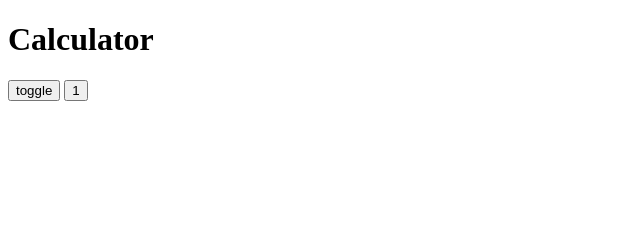
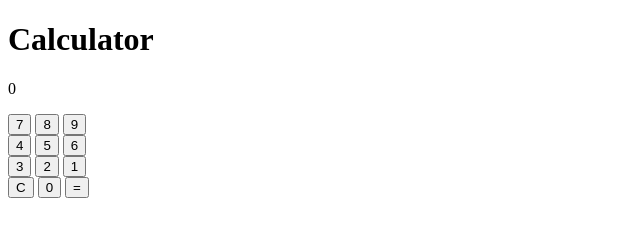
Before and after one commit to JeromeSiljanUTA/JS-Calculator, a plain HTML site: page index.html in a window 1280 px wide. Shown: the whole page, without its empty margins (0-640 px from the left). Drawn offline with Linux system fonts and the light colour scheme.

Commit message:
got clear working

```diff
--- a/backend.js
+++ b/backend.js
@@ -1,11 +1,12 @@
 var toggleVal = "hide"; total = 0;
 
-function appendOne() {
-    total = (total * 10) + 1;
+function append(num) {
+    total = (total * 10) + num;
     document.getElementById('view').innerHTML = total;
 }
 
 function toggleVisibility() {
+    window.alert('clear');
     if(toggleVal == "show"){
         document.getElementById('view').style.display = 'block';
         toggleVal = "hide";
@@ -15,3 +16,12 @@ function toggleVisibility() {
         toggleVal = "show";
     }
 }
+
+function clearView() {
+    total = 0;
+    document.getElementById('view').innerHTML = total;
+}
+
+function calculate(){
+    window.alert('calculate');
+}
--- a/index.html
+++ b/index.html
@@ -8,12 +8,24 @@
 
         <h1>Calculator</h1>
 
-        <p id="view"></p>
+        <p id="view">0</p>
 
         <!--<button id="toggle" onclick="toggleVisibility()">toggle</button>-->
-        <button id="toggle" onclick="toggleVisibility()">toggle</button>
-        <button id="one" onclick="appendOne()">1</button>
-
+        <button onclick="append(7)">7</button>
+        <button onclick="append(8)">8</button>
+        <button onclick="append(9)">9</button>
+        <br>
+        <button onclick="append(4)">4</button>
+        <button onclick="append(5)">5</button>
+        <button onclick="append(6)">6</button>
+        <br>
+        <button onclick="append(3)">3</button>
+        <button onclick="append(2)">2</button>
+        <button onclick="append(1)">1</button>
+        <br>
+        <button onclick="clearView()">C</button>
+        <button onclick="append(0)">0</button>
+        <button onclick="calculate()">=</button>
 
     </body>
 </html>
```
